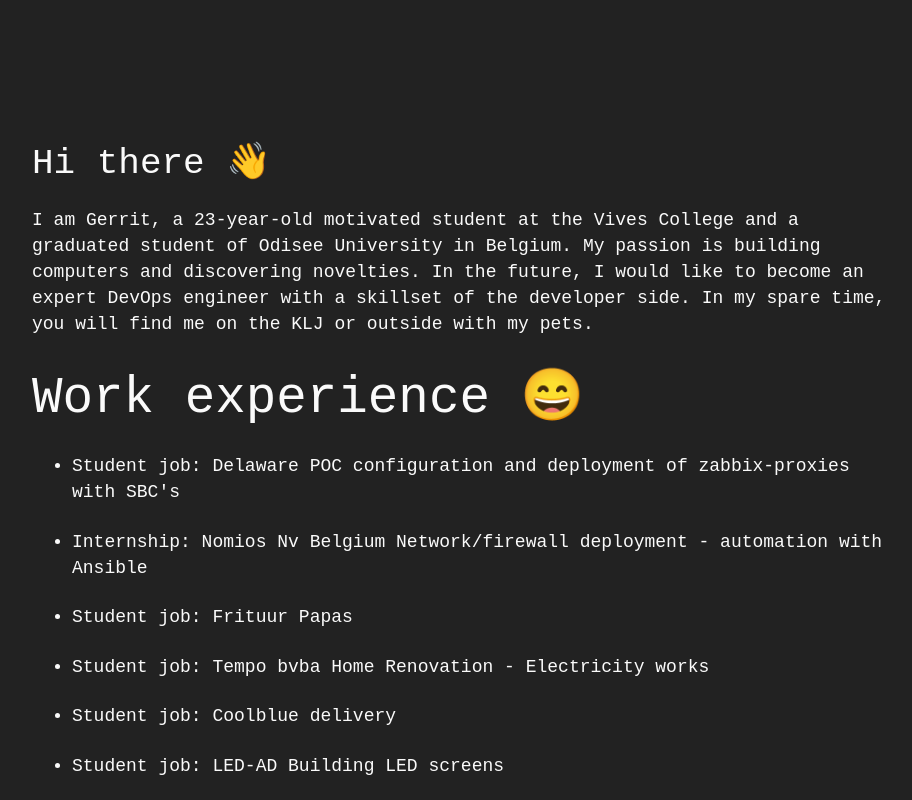
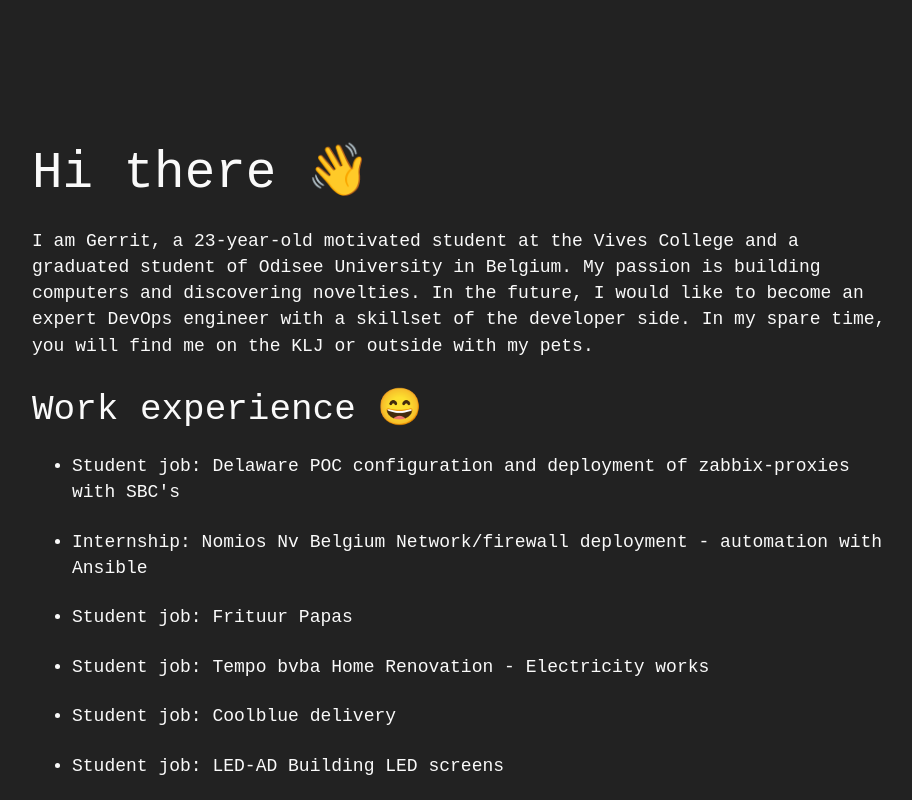
Before and after one commit to GerritVanMol/GerritVanMol, a plain HTML site: page index.html in a window 1280 px wide. Shown: the top 800 px of the page, without its empty margins (176-1088 px from the left). Drawn offline with Linux system fonts and the light colour scheme.

Commit message:
Update index.html

```diff
--- a/index.html
+++ b/index.html
@@ -6,12 +6,12 @@
 </head>
 <body>
 
-<h3 id="hi-there-">Hi there 👋</h3>
+<h2 id="hi-there-">Hi there 👋</h2>
 <p>I am Gerrit, a 23-year-old motivated student at the Vives College and a graduated student of Odisee University in Belgium.
 My passion is building computers and discovering novelties.
 In the future, I would like to become an expert DevOps engineer with a skillset of the developer side.
 In my spare time, you will find me on the KLJ or outside with my pets.</p>
-<h2 id="work-experience-">Work experience 😄</h2>
+<h3 id="work-experience-">Work experience 😄</h3>
 <ul>
 <li><p>Student job: Delaware
 POC configuration and deployment of zabbix-proxies with SBC&#39;s</p>
@@ -56,7 +56,7 @@ Building LED screens</p>
 <p>Java OO, C#, .NET (Blazor), Python,
  Ansible, Bash, Django, Git, Linux server,
  Docker, Jenkins, Azure DevOps, GitLab, GitHub Actions</p>
-<h5 id="network-vendors-worked-with">Network vendors worked with</h5>
+<h4 id="network-vendors-worked-with">Network vendors worked with</h4>
 <p>Cisco, Juniper, Palo Alto, Fortinet, Huawei</p>
 <h4 id="languages">Languages</h4>
 <ul>
```
